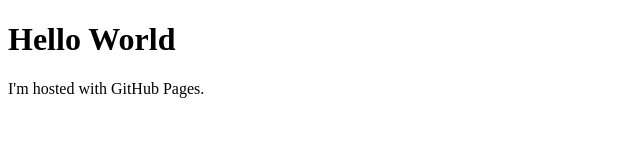
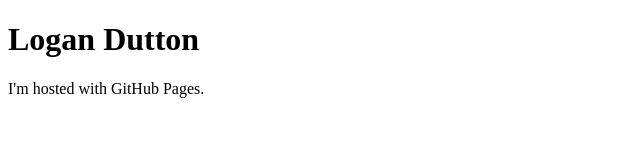
Before and after one commit to logan67-9/logan67-9.github.io, a plain HTML site: page index.html in a window 1280 px wide. Shown: the whole page, without its empty margins (0-640 px from the left). Drawn offline with Linux system fonts and the light colour scheme.

Commit message:
Update index.html

```diff
--- a/index.html
+++ b/index.html
@@ -1,7 +1,7 @@
 <!DOCTYPE html>
 <html>
 <body>
-<h1>Hello World</h1>
+<h1>Logan Dutton</h1>
 <p>I'm hosted with GitHub Pages.</p>
 </body>
 </html>
```
